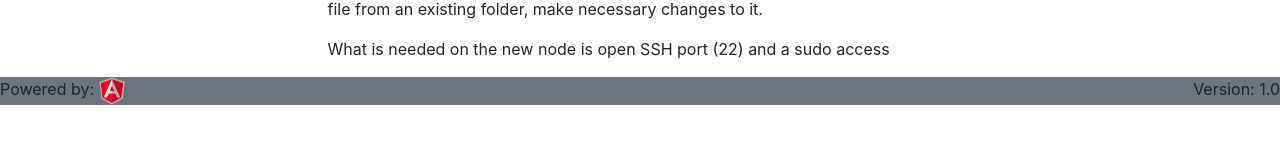
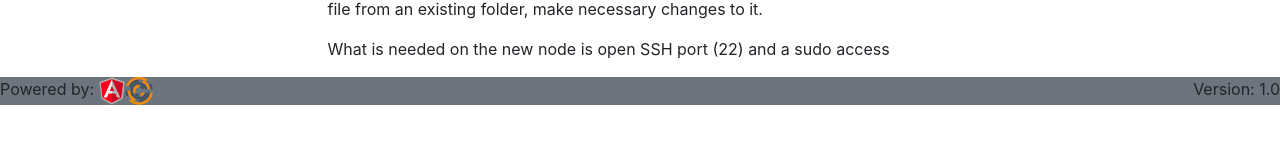
Before and after one commit to minpet/chef-zero-ui, an Angular app: page / in a window 1280 px wide. Shown: the part 400-544 px from the top of the page. Built offline with nearby package versions, Linux system fonts and the light colour scheme; no server answers.

Commit message:
chef icons

```diff
--- a/src/app/app.component.html
+++ b/src/app/app.component.html
@@ -18,6 +18,7 @@
         <div>
           Powered by:
          <img alt="ng-logo" src='assets/angular_icon_final.png'/>
+         <img alt="chef-logo" src='assets/chef_icon_final.png'/>
         </div>
         <div>
           Version: {{version}}
```
Also changed, not shown: src/assets/chef_icon_final.png (added), 1 other file (tests, documents, lock files or other folders).
